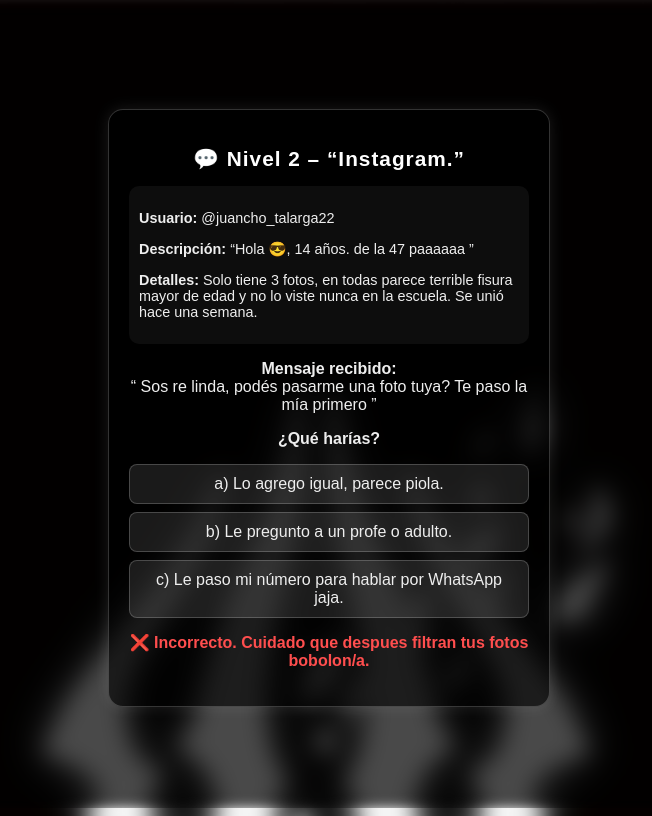
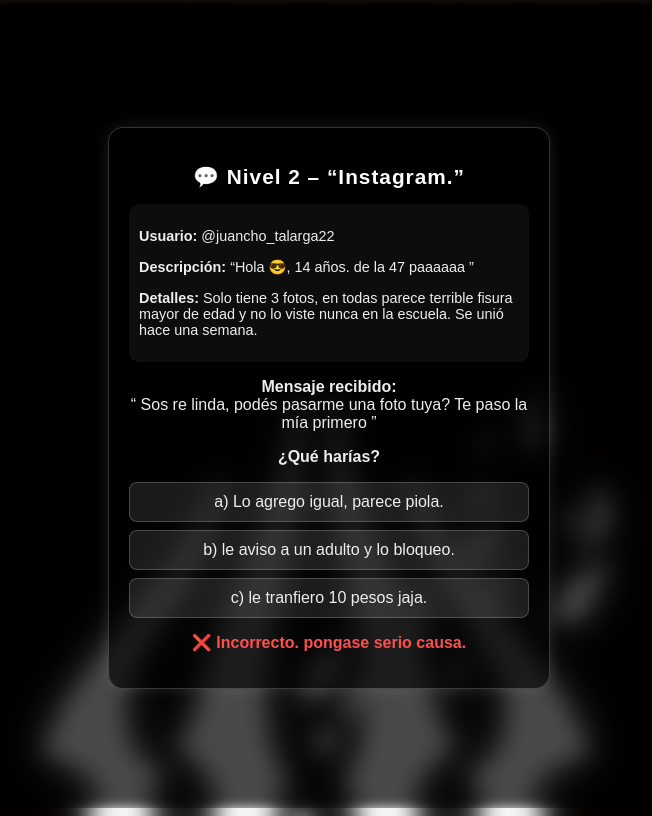
Before and after one commit to DEYCO-ai/grooming2, a plain HTML site: page nivel2.html in a window 1280 px wide. Both pictures are taken after a click on the element "a) Lo agrego igual, parece piola.". Shown: the whole page, without its empty margins (311-963 px from the left). Drawn offline with Linux system fonts and the light colour scheme.

Commit message:
Update nivel2.html

```diff
--- a/nivel2.html
+++ b/nivel2.html
@@ -97,8 +97,8 @@
 
     <div id="opciones">
       <div class="option" onclick="respuesta(1)">a) Lo agrego igual, parece piola.</div>
-      <div class="option" onclick="respuesta(2)">b) Le pregunto a un profe o adulto.</div>
-      <div class="option" onclick="respuesta(3)">c) Le paso mi número para hablar por WhatsApp jaja.</div>
+      <div class="option" onclick="respuesta(2)">b) le aviso a un adulto y lo bloqueo.</div>
+      <div class="option" onclick="respuesta(3)">c) le tranfiero 10 pesos jaja.</div>
     </div>
 
     <p id="feedback"></p>
@@ -116,7 +116,7 @@
     continuar.style.display = "inline-block";
   } else {
     feedback.style.color = "#ff4e4e";
-    feedback.textContent = "❌ Incorrecto. Cuidado que despues filtran tus fotos bobolon/a.";
+    feedback.textContent = "❌ Incorrecto. pongase serio causa.";
   }
 }
 
```
